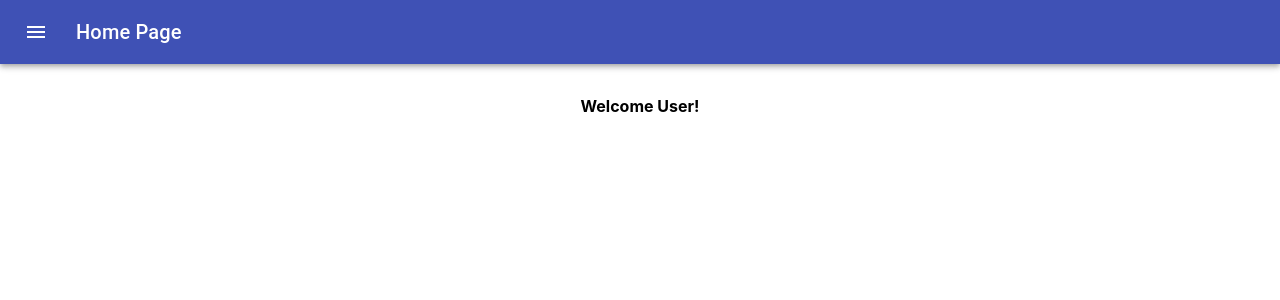
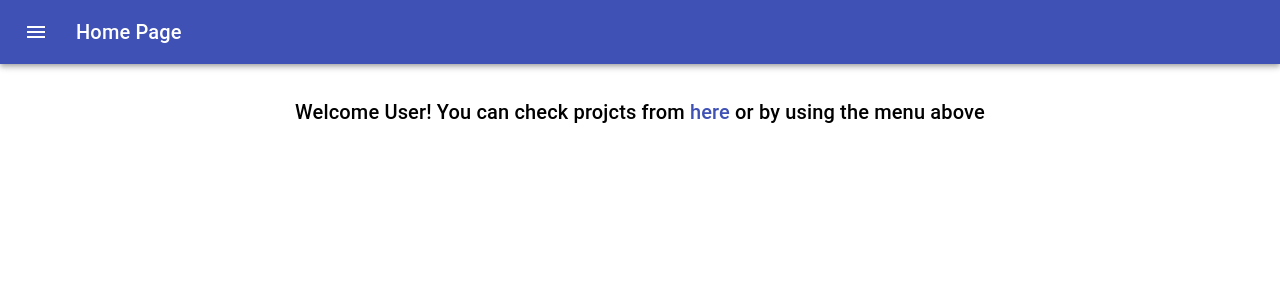
Before and after one commit to Raiden2301/TaskManager, a React (Create React App) app in the folder client/: page / in a window 1280 px wide. Shown: the top 300 px of the page. Built offline with nearby package versions, Linux system fonts and the light colour scheme.

Commit message:
Clear code; removed unused imports

```diff
--- a/client/public/index.html
+++ b/client/public/index.html
@@ -1,31 +1,14 @@
 <!DOCTYPE html>
 <html lang="en">
+
 <head>
   <meta charset="utf-8" />
   <link rel="icon" href="%PUBLIC_URL%/favicon.ico" />
   <meta name="viewport" content="width=device-width, initial-scale=1" />
   <meta name="theme-color" content="#000000" />
-    <meta
-      name="description"
-      content="Web site created using create-react-app"
-    />
-    <link rel="apple-touch-icon" href="%PUBLIC_URL%/logo192.png" />
-    <!--
-      manifest.json provides metadata used when your web app is installed on a
-      user's mobile device or desktop. See https://developers.google.com/web/fundamentals/web-app-manifest/
-    -->
-    <link rel="manifest" href="%PUBLIC_URL%/manifest.json" />
-    <!--
-      Notice the use of %PUBLIC_URL% in the tags above.
-      It will be replaced with the URL of the `public` folder during the build.
-      Only files inside the `public` folder can be referenced from the HTML.
+  <meta name="description" content="Web site created using create-react-app" />
+</head>
 
-      Unlike "/favicon.ico" or "favicon.ico", "%PUBLIC_URL%/favicon.ico" will
-      work correctly both with client-side routing and a non-root public URL.
-      Learn how to configure a non-root public URL by running `npm run build`.
-    -->
-    <title>React App</title>
-  </head>
 <body>
   <noscript>You need to enable JavaScript to run this app.</noscript>
   <div id="root"></div>
@@ -40,4 +23,5 @@
       To create a production bundle, use `npm run build` or `yarn build`.
     -->
 </body>
+
 </html>
--- a/client/src/Pages/HomePage.js
+++ b/client/src/Pages/HomePage.js
@@ -1,14 +1,24 @@
-import React, { Component } from 'react';
+import React from 'react';
+import { Link, Typography } from '@material-ui/core'
+
 import AppLayout from '../shared/AppLayout';
-
+import history from '../history';
 
 const HomePage = (props) => {
+    const preventDefault = (event) => event.preventDefault();
+    const here = ' here '
     return (
         <AppLayout title="Home Page">
-            <div>
-                <h4>
-                    Welcome User!
-                </h4>
+            <div className="home-page">
+                <Typography variant="h6">
+                    Welcome User! You can check projcts from
+                    <Link href="#" onClick={() => {
+                        history.push('/projects');
+                    }}>
+                        {here}
+                    </Link>
+                     or by using the menu above
+                </Typography>
             </div>
         </AppLayout>
     )
--- a/client/src/app/App.js
+++ b/client/src/app/App.js
@@ -4,6 +4,8 @@ import { Switch, Route } from 'react-router-dom';
 import HomePage from '../Pages/HomePage';
 import Tasks from '../Pages/Tasks';
 import Projects from '../Pages/Projects';
+import ProjectEdit from '../Pages/ProjectEdit';
+
 import './App.css';
 
 
@@ -17,6 +19,9 @@ const App = () => {
         <Route path="/projects">
           <Projects />
         </Route>
+        <Route path="/project/:id">
+          <ProjectEdit />
+        </Route>
         <Route path="/">
           <HomePage />
         </Route>
--- a/client/src/shared/AppLayout.js
+++ b/client/src/shared/AppLayout.js
@@ -1,4 +1,4 @@
-import React, { Component } from 'react';
+import React from 'react';
 
 import Container from '@material-ui/core/Container';
 
@@ -11,7 +11,7 @@ const AppLayout = (props) => {
     return (
         <div>
             <NavBar title={props.title}></NavBar>
-            <Container maxWidth="md" className="layout-container">
+            <Container maxWidth={props.maxWidth ? props.maxWidth : "md"} className="layout-container">
                 {props.children}
             </Container>
 
--- a/client/src/shared/NavBar.js
+++ b/client/src/shared/NavBar.js
@@ -5,7 +5,6 @@ import Toolbar from '@material-ui/core/Toolbar';
 import Typography from '@material-ui/core/Typography';
 
 import AppMenu from './Menu';
-import SideDrawer from './SideDrawer';
 
 const useStyles = makeStyles(theme => ({
     root: {
```
Lines whose indentation alone changed are shown as unchanged.
